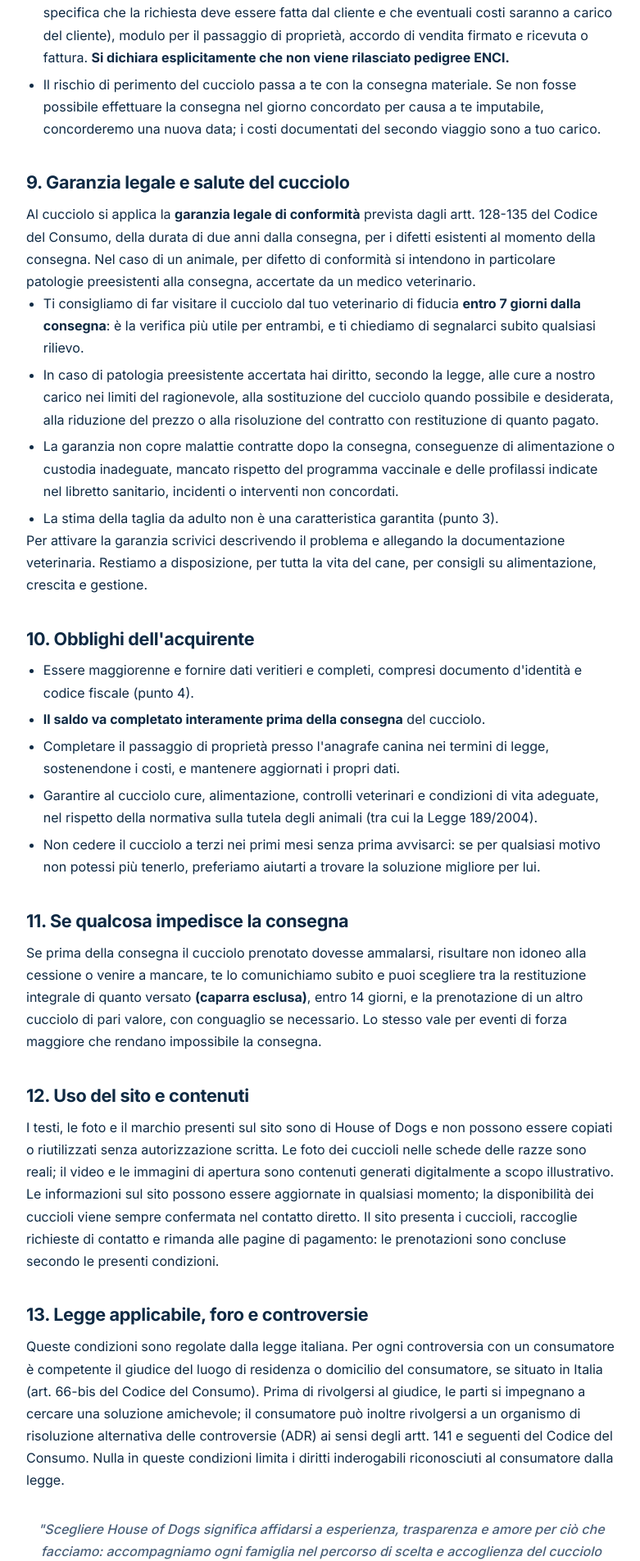
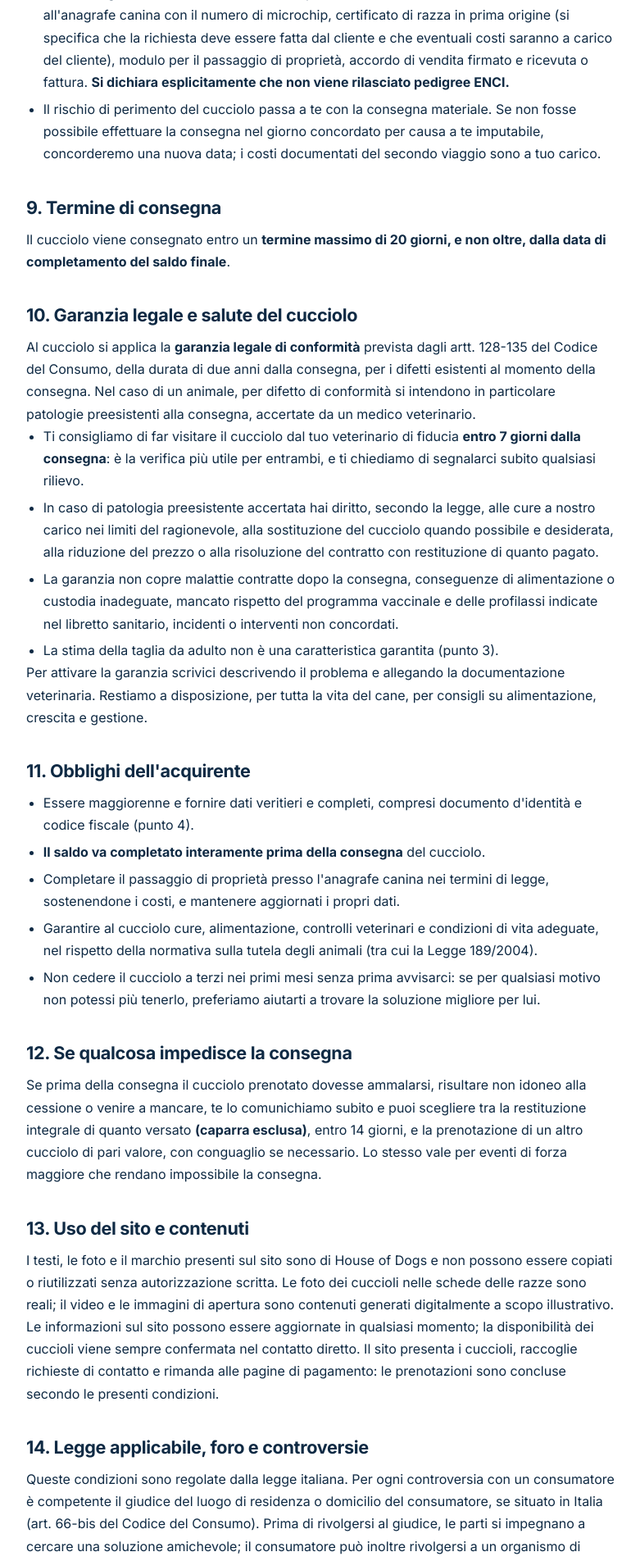
Before and after one commit to AlexTesta00/thehouseofdogs-site, a PHP site: page /termini.php in a window 1280 px wide. Shown: the part 3408-5312 px from the top of the page at 82% size, without its empty margins (248-1029 px from the left). Run offline with PHP 8.4, Linux system fonts and the light colour scheme; some libraries are stand-ins or nearby versions.

Commit message:
feat: add delivery deadline to sale terms
- new section 9: delivery within 20 days from the completed final payment
- renumber sections 9-13 to 10-14 and update the table of contents

Co-Authored-By: Claude Opus 5 <noreply@anthropic.com>

```diff
--- a/site/termini.php
+++ b/site/termini.php
@@ -58,6 +58,7 @@
       <li><a href="#prezzi">Prezzi, IVA e costi aggiuntivi</a></li>
       <li><a href="#saldo">Saldo finale e finanziamenti</a></li>
       <li><a href="#consegna">Consegna e documenti</a></li>
+      <li><a href="#termine">Termine di consegna</a></li>
       <li><a href="#garanzia">Garanzia legale e salute del cucciolo</a></li>
       <li><a href="#obblighi">Obblighi dell'acquirente</a></li>
       <li><a href="#impossibilita">Se qualcosa impedisce la consegna</a></li>
@@ -115,7 +116,10 @@
     <li>Il rischio di perimento del cucciolo passa a te con la consegna materiale. Se non fosse possibile effettuare la consegna nel giorno concordato per causa a te imputabile, concorderemo una nuova data; i costi documentati del secondo viaggio sono a tuo carico.</li>
   </ul>
 
-  <h2 id="garanzia">9. Garanzia legale e salute del cucciolo</h2>
+  <h2 id="termine">9. Termine di consegna</h2>
+  <p>Il cucciolo viene consegnato entro un <strong>termine massimo di 20 giorni, e non oltre, dalla data di completamento del saldo finale</strong>.</p>
+
+  <h2 id="garanzia">10. Garanzia legale e salute del cucciolo</h2>
   <p>Al cucciolo si applica la <strong>garanzia legale di conformità</strong> prevista dagli artt. 128-135 del Codice del Consumo, della durata di due anni dalla consegna, per i difetti esistenti al momento della consegna. Nel caso di un animale, per difetto di conformità si intendono in particolare patologie preesistenti alla consegna, accertate da un medico veterinario.</p>
   <ul>
     <li>Ti consigliamo di far visitare il cucciolo dal tuo veterinario di fiducia <strong>entro 7 giorni dalla consegna</strong>: è la verifica più utile per entrambi, e ti chiediamo di segnalarci subito qualsiasi rilievo.</li>
@@ -125,7 +129,7 @@
   </ul>
   <p>Per attivare la garanzia scrivici descrivendo il problema e allegando la documentazione veterinaria. Restiamo a disposizione, per tutta la vita del cane, per consigli su alimentazione, crescita e gestione.</p>
 
-  <h2 id="obblighi">10. Obblighi dell'acquirente</h2>
+  <h2 id="obblighi">11. Obblighi dell'acquirente</h2>
   <ul>
     <li>Essere maggiorenne e fornire dati veritieri e completi, compresi documento d'identità e codice fiscale (punto 4).</li>
     <li><strong>Il saldo va completato interamente prima della consegna</strong> del cucciolo.</li>
@@ -134,13 +138,13 @@
     <li>Non cedere il cucciolo a terzi nei primi mesi senza prima avvisarci: se per qualsiasi motivo non potessi più tenerlo, preferiamo aiutarti a trovare la soluzione migliore per lui.</li>
   </ul>
 
-  <h2 id="impossibilita">11. Se qualcosa impedisce la consegna</h2>
+  <h2 id="impossibilita">12. Se qualcosa impedisce la consegna</h2>
   <p>Se prima della consegna il cucciolo prenotato dovesse ammalarsi, risultare non idoneo alla cessione o venire a mancare, te lo comunichiamo subito e puoi scegliere tra la restituzione integrale di quanto versato <strong>(caparra esclusa)</strong>, entro 14 giorni, e la prenotazione di un altro cucciolo di pari valore, con conguaglio se necessario. Lo stesso vale per eventi di forza maggiore che rendano impossibile la consegna.</p>
 
-  <h2 id="sito">12. Uso del sito e contenuti</h2>
+  <h2 id="sito">13. Uso del sito e contenuti</h2>
   <p>I testi, le foto e il marchio presenti sul sito sono di House of Dogs e non possono essere copiati o riutilizzati senza autorizzazione scritta. Le foto dei cuccioli nelle schede delle razze sono reali; il video e le immagini di apertura sono contenuti generati digitalmente a scopo illustrativo. Le informazioni sul sito possono essere aggiornate in qualsiasi momento; la disponibilità dei cuccioli viene sempre confermata nel contatto diretto. Il sito presenta i cuccioli, raccoglie richieste di contatto e rimanda alle pagine di pagamento: le prenotazioni sono concluse secondo le presenti condizioni.</p>
 
-  <h2 id="legge">13. Legge applicabile, foro e controversie</h2>
+  <h2 id="legge">14. Legge applicabile, foro e controversie</h2>
   <p>Queste condizioni sono regolate dalla legge italiana. Per ogni controversia con un consumatore è competente il giudice del luogo di residenza o domicilio del consumatore, se situato in Italia (art. 66-bis del Codice del Consumo). Prima di rivolgersi al giudice, le parti si impegnano a cercare una soluzione amichevole; il consumatore può inoltre rivolgersi a un organismo di risoluzione alternativa delle controversie (ADR) ai sensi degli artt. 141 e seguenti del Codice del Consumo. Nulla in queste condizioni limita i diritti inderogabili riconosciuti al consumatore dalla legge.</p>
 
   <p class="mt-8 italic text-center font-medium" style="color:var(--text-secondary)">"Scegliere House of Dogs significa affidarsi a esperienza, trasparenza e amore per ciò che facciamo: accompagniamo ogni famiglia nel percorso di scelta e accoglienza del cucciolo perfetto."</p>
```
